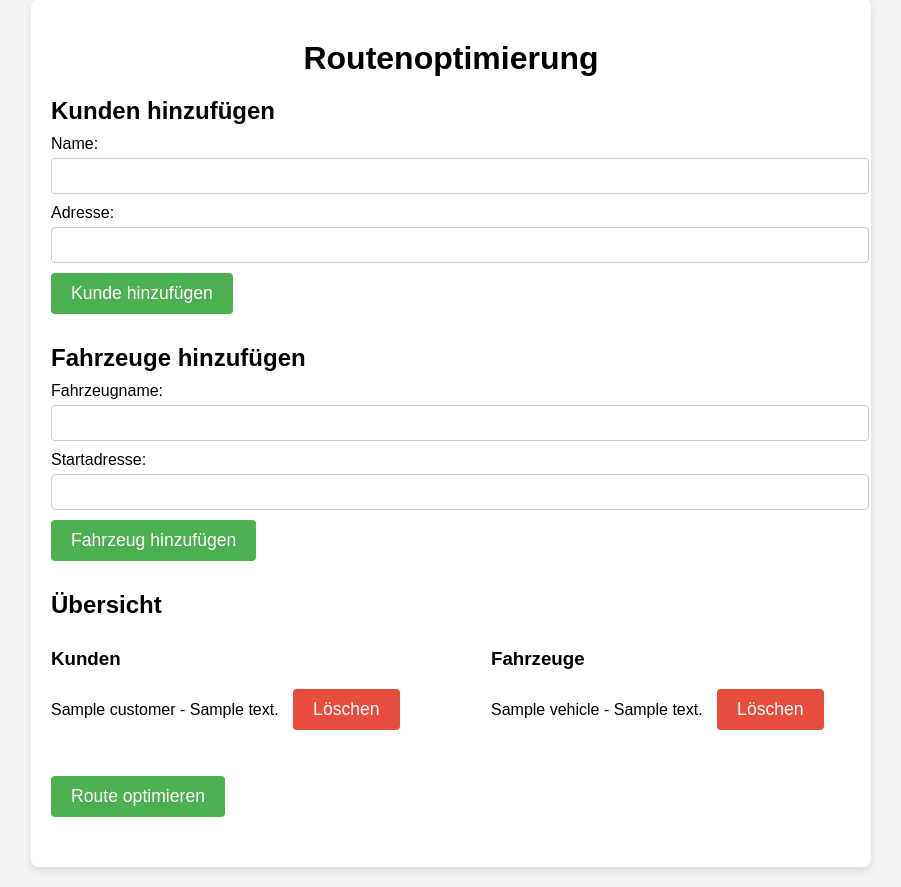
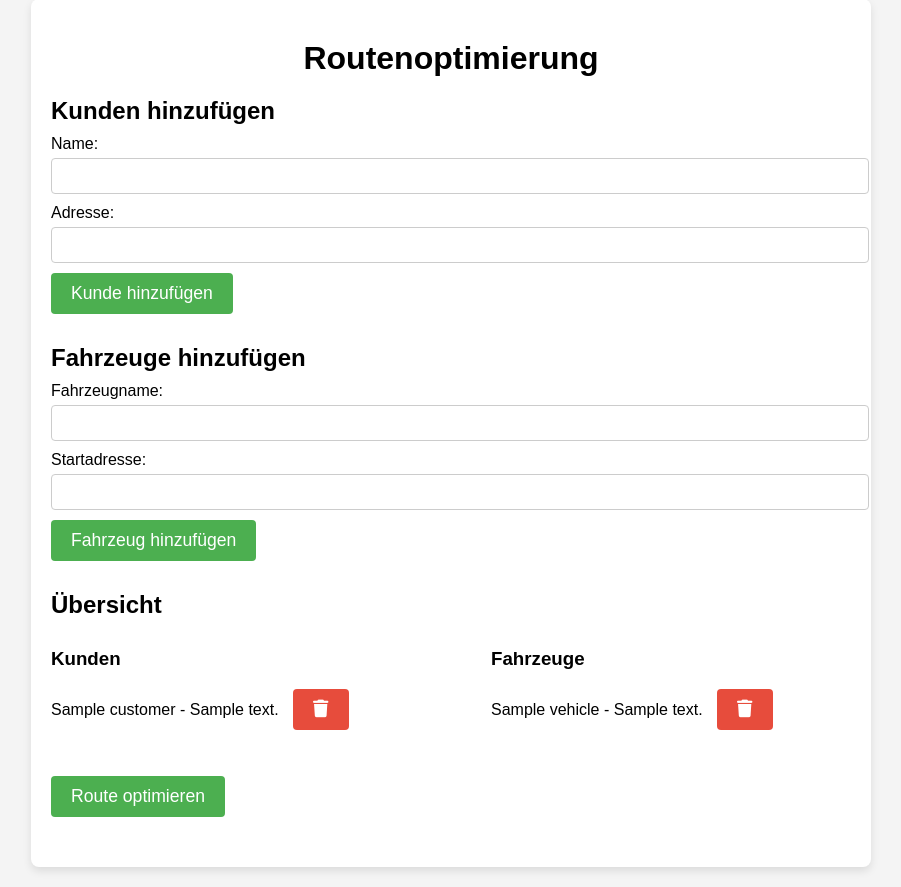
Before and after one commit to pwnyprod/SAPV_route_optimization, a Flask app: template templates/index.html in a window 1280 px wide. Shown: the part 21-908 px from the top of the page, without its empty margins (189-1090 px from the left). Run offline with Flask 3, Linux system fonts and the light colour scheme; the template is opened without the code that fills it: most values are stand-ins (such as "Sample title", 1, 10 or a date in 2020); parts of the project's set-up code (start-up, migrations or seed data) failed here and were passed over.

Commit message:
added trash can symbol

```diff
--- a/templates/index.html
+++ b/templates/index.html
@@ -5,6 +5,7 @@
     <meta name="viewport" content="width=device-width, initial-scale=1.0">
     <title>Routenoptimierung</title>
     <link rel="stylesheet" href="{{ url_for('static', filename='style.css') }}">
+    <link rel="stylesheet" href="https://cdnjs.cloudflare.com/ajax/libs/font-awesome/6.0.0-beta3/css/all.min.css">
 </head>
 <body>
     <div class="container">
@@ -49,7 +50,9 @@
                         {% for customer in customers %}
                         <li>
                             {{ customer.name }} - {{ customer.address }}
-                            <button class="deleteCustomer" data-id="{{ customer.id }}">Löschen</button>
+                            <button class="deleteCustomer" data-id="{{ customer.id }}">
+                                <i class="fas fa-trash"></i>
+                            </button>
                         </li>
                         {% endfor %}
                     </ul>
@@ -60,7 +63,9 @@
                         {% for vehicle in vehicles %}
                         <li>
                             {{ vehicle.name }} - {{ vehicle.start_address }}
-                            <button class="deleteVehicle" data-id="{{ vehicle.id }}">Löschen</button>
+                             <button class="deleteVehicle" data-id="{{ vehicle.id }}">
+                                <i class="fas fa-trash"></i>
+                            </button>
                         </li>
                         {% endfor %}
                     </ul>
```
